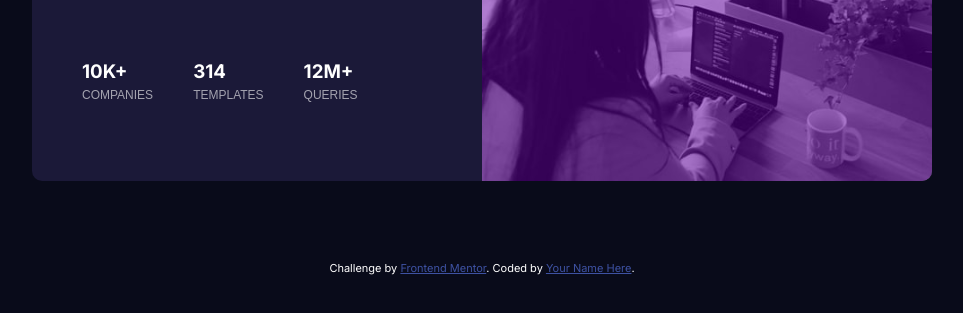
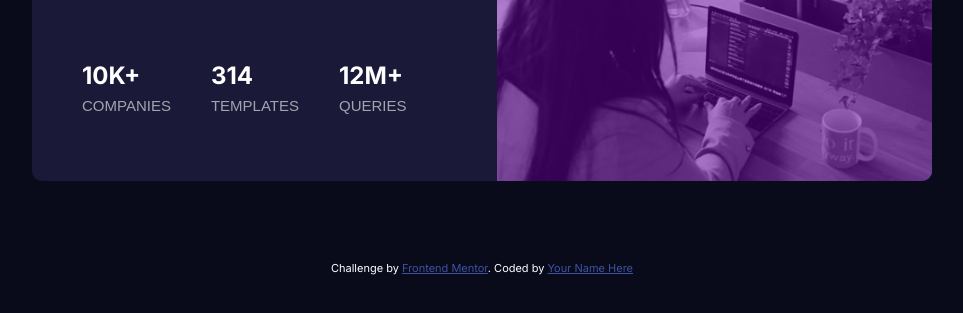
Before and after one commit to mostafaalmowafy/stats-preview-card-component-main, a plain HTML site: page index.html in a window 1280 px wide. Shown: the part 299-612 px from the top of the page, without its empty margins (158-1121 px from the left). Drawn offline with Linux system fonts and the light colour scheme.

Commit message:
modified structure

```diff
--- a/css/style.css
+++ b/css/style.css
@@ -127,5 +127,5 @@ li{
 li p{
     font-family: 'Lexend Deca', sans-serif;
     color: hsla(0, 0%, 100%, 0.6);
-    font-size: 12px;
+
 }
--- a/index.html
+++ b/index.html
@@ -33,15 +33,15 @@
         <div class="list">
           <ul>
             <li>
-              <h3>10k+</h3>
+              <h2>10k+</h2>
               <p>companies</p>
             </li>
             <li>
-              <h3>314</h3>
+              <h2>314</h2>
               <p>templates</p>
             </li>
             <li>
-              <h3>12m+</h3>
+              <h2>12m+</h2>
               <p>queries</p>
             </li>
           </ul>
@@ -52,9 +52,12 @@
 
     </div>
   </main>
-  <div class="attribution">
-    Challenge by <a href="https://www.frontendmentor.io?ref=challenge" target="_blank">Frontend Mentor</a>.
-    Coded by <a href="#">Your Name Here</a>.
-  </div>
+  <footer>
+    <div class="attribution">
+      Challenge by <a href="https://www.frontendmentor.io?ref=challenge" target="_blank">Frontend Mentor</a>.
+      Coded by <a href="#">Your Name Here</a>
+    </div>
+  </footer>
+
 </body>
 </html>
```
